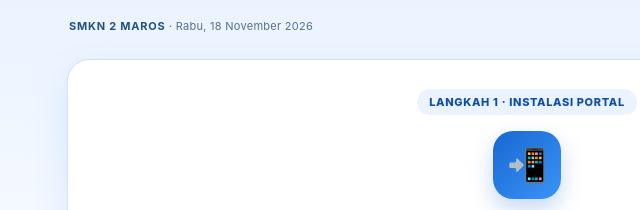
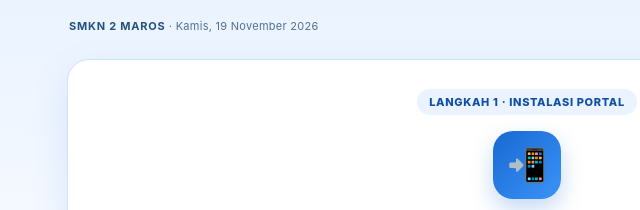
Before and after one commit to ilo071/portal-ujian-skadam, a plain HTML site: page index.html in a window 1280 px wide. Shown: the top 210 px of the page, 113-753 px from the left. Drawn offline with Linux system fonts and the light colour scheme.

Commit message:
Update index.html

```diff
--- a/index.html
+++ b/index.html
@@ -384,13 +384,13 @@
   <script>
     const CONFIG = {
       namaSekolah: "SMK NEGERI 2 MAROS",
-      tanggalUjian: "2026-11-18", // UBAH KE "2026-11-19" MALAM INI UNTUK JADWAL KAMIS
+      tanggalUjian: "2026-11-19", // UBAH KE "2026-11-19" MALAM INI UNTUK JADWAL KAMIS
       modeDemo: false,
       wajibPasangApp: true,
 
       // PENGATURAN KEAMANAN & PENGAWASAN
       maxPelanggaran: 7,       // Otomatis kunci layar pada pelanggaran ke-7
-      pinPengawas: "BERHENTIKI",   // PIN rahasia pengawas untuk membuka kunci layar
+      pinPengawas: "7777777",   // PIN rahasia pengawas untuk membuka kunci layar
 
       // DAFTAR UJIAN AKTIF (RABU 18 NOV & KAMIS 19 NOV 2026)
       daftarUjian: [
@@ -425,13 +425,13 @@
           id: "RABU_KIK_UMUM", tanggal: "2026-11-18", kelas: "XII",
           jurusan: ["TKR", "TSM", "TKJ A", "TKJ B", "DKV", "ULW"],
           mapel: "Sesi 3 · KIK", token: "KERJAMI", durasi: 75,
-          link: "https://docs.google.com/forms/d/e/1FAIpQLScB1xJDF_PtQdWLU99srTg2foIkOovSwkOSuxUmwY8aiO_p4A/viewform"
+          link: "https://forms.gle/JsVPwLv4vtyZEaBU8"
         },
         {
           id: "RABU_KIK_LP", tanggal: "2026-11-18", kelas: "XII",
           jurusan: ["LP"],
           mapel: "Sesi 3 · KIK (Perbankan)", token: "KERJAMI", durasi: 75,
-          link: "https://docs.google.com/forms/d/e/1FAIpQLSeZ2wIiUpYUZ3sTpn2wuRjNUOi_wuVyz2QD-_4PyoiNZ0If6A/viewform"
+          link: "https://forms.gle/hiywbK2NW2RGyTB79"
         },
         {
           id: "RABU_KIK_DPIB", tanggal: "2026-11-18", kelas: "XII",
```
